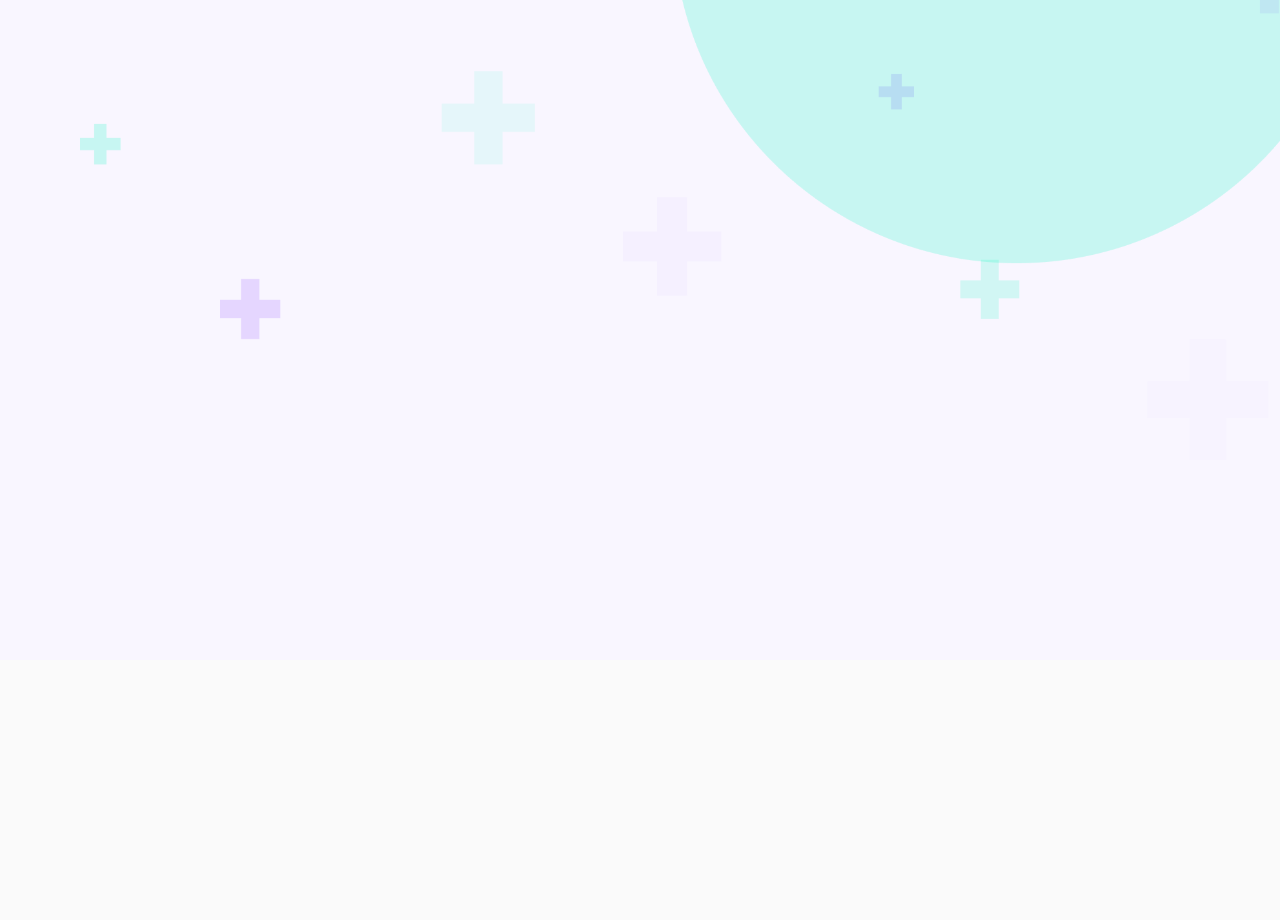
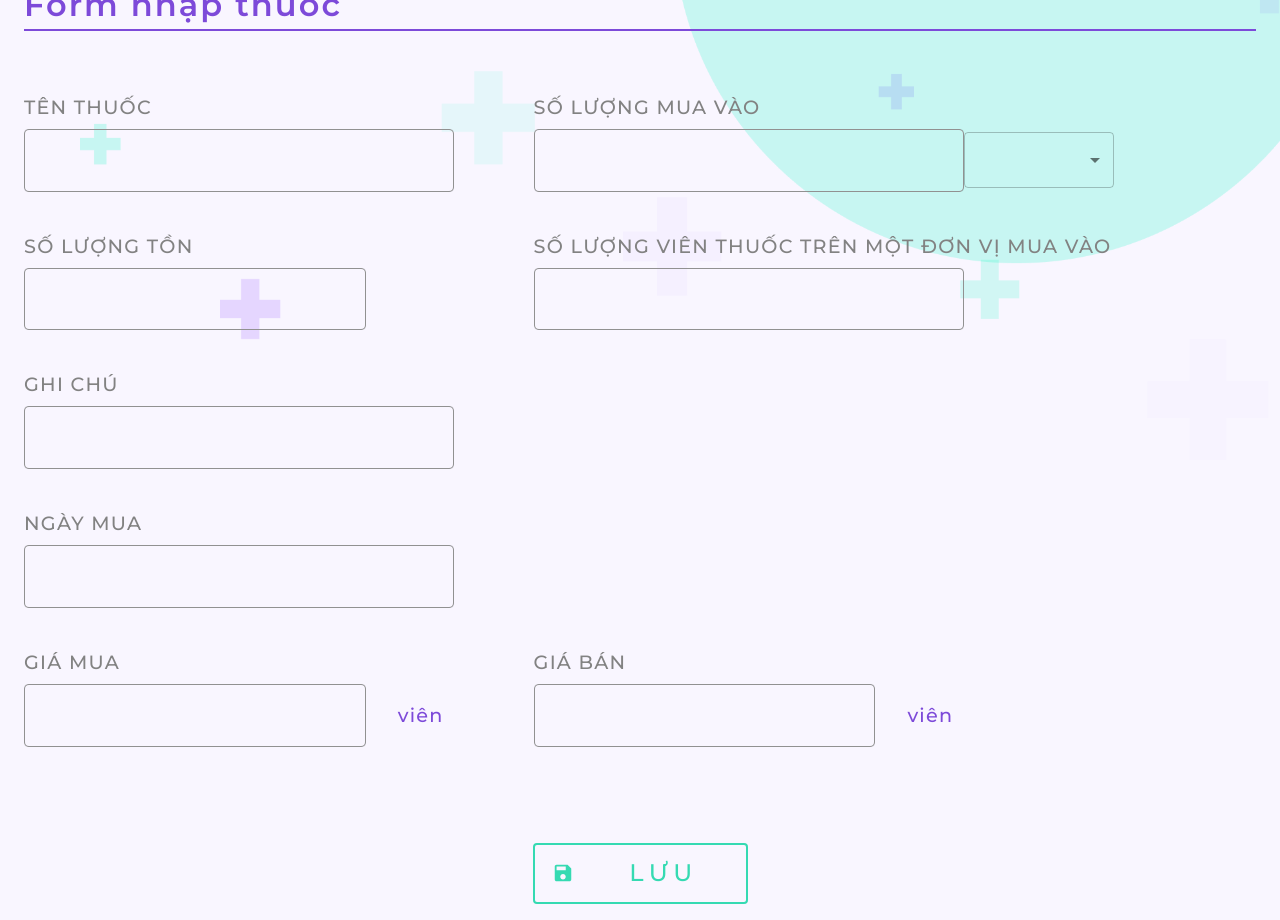
Before and after one commit to honggiakhanh/clinicms, a React (Create React App) app: page /medicine/add in a window 1280 px wide. Shown: the part 140-1060 px from the top of the page. Before the commit the page ends 800 px from the top, so only its background shows below. Built offline with nearby package versions, Linux system fonts and the light colour scheme.

Commit message:
add medicine add form

```diff
--- a/src/core/components/NavigationBar/NavBar.js
+++ b/src/core/components/NavigationBar/NavBar.js
@@ -1,29 +1,30 @@
-import { CardMedia } from '@material-ui/core';
-import BaseContainer from 'core/layout/BaseContainer/Container';
-import NavBarLink from './NavBarLink';
-import NavBarLogo from 'assets/img/NavbarLogo.png';
-import useStyles from './styles';
+import { Link } from "react-router-dom";
+import { CardMedia } from "@material-ui/core";
+import BaseContainer from "core/layout/BaseContainer/Container";
+import NavBarLink from "./NavBarLink";
+import NavBarLogo from "assets/img/NavbarLogo.png";
+import useStyles from "./styles";
 
 const NavBarItems = [
   {
     id: 1,
-    title: 'Quản lý dịch vụ',
-    pathname: '/service',
+    title: "Quản lý dịch vụ",
+    pathname: "/service",
   },
   {
     id: 2,
-    title: 'Quản lý thuốc',
-    pathname: '/medicine',
+    title: "Quản lý thuốc",
+    pathname: "/medicine",
   },
   {
     id: 3,
-    title: 'Quản lý lượt khám',
-    pathname: '/appointment',
+    title: "Quản lý lượt khám",
+    pathname: "/appointment",
   },
   {
     id: 4,
-    title: 'Thống kê doanh thu',
-    pathname: '/revenue',
+    title: "Thống kê doanh thu",
+    pathname: "/revenue",
   },
 ];
 
@@ -32,11 +33,14 @@ const NavBar = () => {
   return (
     <BaseContainer>
       <nav className={classes.navBar}>
-        <CardMedia
-          component='img'
-          src={NavBarLogo}
-          className={classes.navBarLogo}
-        />
+        <Link to="/">
+          <CardMedia
+            component="img"
+            src={NavBarLogo}
+            className={classes.navBarLogo}
+          />
+        </Link>
+
         <ul className={classes.navBarLinks}>
           {NavBarItems.map(({ id, title, pathname }) => (
             <NavBarLink title={title} key={id} pathname={pathname} />
--- a/src/core/layout/BaseContainer/styles.js
+++ b/src/core/layout/BaseContainer/styles.js
@@ -2,6 +2,6 @@ import { makeStyles } from '@material-ui/core';
 
 export default makeStyles({
   baseContainer: {
-    maxWidth: 1350,
+    maxWidth: 1600,
   },
 });
--- a/src/pages/MedicineManage/MedicineManage.js
+++ b/src/pages/MedicineManage/MedicineManage.js
@@ -8,7 +8,7 @@ import TableContainer from '@material-ui/core/TableContainer';
 import TableHead from '@material-ui/core/TableHead';
 import TablePagination from '@material-ui/core/TablePagination';
 import TableRow from '@material-ui/core/TableRow';
-import useStyles from './components/Hero/styles'
+import useStyles from './styles'
 
 const columns = [
     { id: 'STT', label: 'STT', type: 'interger'},
--- /dev/null
+++ b/src/pages/MedicineManage/components/AddMedicineForm/AddMedicineForm.js
@@ -0,0 +1,141 @@
+import React from "react";
+import useStyles from "./styles";
+import Typography from "@material-ui/core/Typography";
+import TextField from "@material-ui/core/TextField";
+import BaseContainer from "core/layout/BaseContainer/Container";
+import clsx from "clsx";
+
+import MenuItem from "@material-ui/core/MenuItem";
+import FormControl from "@material-ui/core/FormControl";
+import Select from "@material-ui/core/Select";
+
+import Button from "@material-ui/core/Button";
+import ButtonGroup from "@material-ui/core/ButtonGroup";
+import SaveIcon from "@material-ui/icons/Save";
+import DeleteIcon from "@material-ui/icons/Delete";
+
+const DropDownMenu = ({ type, setType }) => {
+  const classes = useStyles();
+
+  const types = ["lọ", "vỉ", "viên"];
+
+  const handleChange = (event) => {
+    setType(event.target.value);
+  };
+
+  return (
+    <FormControl variant="outlined" className={classes.dropdownmenu}>
+      <Select value={type} onChange={handleChange}>
+        <MenuItem value="">-</MenuItem>
+        <MenuItem value={types[0]}>{types[0]}</MenuItem>
+        <MenuItem value={types[1]}>{types[1]}</MenuItem>
+        <MenuItem value={types[2]}>{types[2]}</MenuItem>
+      </Select>
+    </FormControl>
+  );
+};
+
+const AddMedicineForm = () => {
+  const classes = useStyles();
+
+  const [type, setType] = React.useState("");
+
+  return (
+    <BaseContainer>
+      <form className={classes.form}>
+        <div className={classes.header}>
+          <Typography className={classes.title}>Form nhập thuốc</Typography>
+        </div>
+        <div className={classes.body}>
+          <div className={classes.span2}>
+            <Typography className={classes.text}>TÊN THUỐC</Typography>
+            <TextField
+              className={classes.textfieldinput}
+              variant="outlined"
+            ></TextField>
+          </div>
+          <div className={classes.span3}>
+            <Typography className={classes.text}>SỐ LƯỢNG MUA VÀO</Typography>
+            <div className={classes.dFlex}>
+              <TextField
+                className={classes.textfieldinput}
+                variant="outlined"
+              ></TextField>
+              <DropDownMenu type={type} setType={setType} />
+            </div>
+          </div>
+          <div className={classes.span2}>
+            <Typography className={classes.text}>SỐ LƯỢNG TỒN</Typography>
+            <div className={classes.dFlex}>
+              <TextField
+                className={classes.textfieldinput}
+                variant="outlined"
+              ></TextField>
+              <p className={classes.sidetype}>{type}</p>
+            </div>
+          </div>
+          <div className={classes.span3}>
+            <Typography className={classes.text}>
+              SỐ LƯỢNG VIÊN THUỐC TRÊN MỘT ĐƠN VỊ MUA VÀO
+            </Typography>
+            <div className={classes.dFlex}>
+              <TextField
+                className={classes.textfieldinput}
+                variant="outlined"
+              ></TextField>
+              <p className={classes.sidetype}>{type}</p>
+            </div>
+          </div>
+          <div className={classes.span4}>
+            <Typography className={classes.text}>GHI CHÚ</Typography>
+            <TextField
+              className={classes.textfieldinput}
+              variant="outlined"
+            ></TextField>
+          </div>
+          <div className={classes.span4}>
+            <Typography className={classes.text}>NGÀY MUA</Typography>
+            <TextField
+              className={classes.textfieldinput}
+              variant="outlined"
+            ></TextField>
+          </div>
+          <div className={classes.span2}>
+            <Typography className={classes.text}>GIÁ MUA</Typography>
+            <div className={classes.dFlex}>
+              <TextField
+                className={classes.textfieldinput}
+                variant="outlined"
+              ></TextField>
+              <p className={classes.sidetype}>viên</p>
+            </div>
+          </div>
+          <div className={classes.span2}>
+            <Typography className={classes.text}>GIÁ BÁN</Typography>
+            <div className={classes.dFlex}>
+              <TextField
+                className={classes.textfieldinput}
+                variant="outlined"
+              ></TextField>
+              <p className={classes.sidetype}>viên</p>
+            </div>
+          </div>
+        </div>
+        <div className={classes.buttongroup}>
+          <ButtonGroup className={classes.savebutton}>
+            <Button
+              color="primary"
+              size="large"
+              className={classes.savebuttonicon}
+              startIcon={<SaveIcon />}
+            >
+              Lưu
+            </Button>
+          </ButtonGroup>
+        </div>
+      </form>
+    </BaseContainer>
+  );
+};
+
+export default AddMedicineForm;
--- /dev/null
+++ b/src/pages/MedicineManage/components/AddMedicineForm/styles.js
@@ -0,0 +1,96 @@
+import { makeStyles } from "@material-ui/core";
+export default makeStyles({
+  form: {
+    paddingTop: "1em",
+    width: "100%",
+  },
+  header: {
+    marginBottom: "4rem",
+  },
+  title: {
+    fontSize: "2rem",
+    fontWeight: 600,
+    color: "#7D4AD9",
+    borderBottom: "2px solid #7D4AD9",
+    letterSpacing: "0.065em",
+  },
+  body: {
+    display: "grid",
+    gridTemplateColumns: "1fr 1fr 1fr 1fr 1fr",
+    gridGap: "3em",
+  },
+  text: {
+    fontSize: "1.2rem",
+    fontWeight: 500,
+    color: "#828282",
+    lineHeight: "24px",
+    letterSpacing: "0.065em",
+    marginBottom: "10px",
+  },
+  textfieldinput: {
+    "&>div>input": {
+      fontSize: "1.25rem",
+      border: "1px solid #BDBDBD",
+      borderRadius: "5px",
+      width: "400px",
+      "&:hover": {
+        zIndex: 999,
+        borderColor: "#7D4AD9",
+      },
+    },
+  },
+  span2: {
+    gridColumn: "span 2",
+  },
+  span3: {
+    gridColumn: "span 3",
+  },
+  span4: {
+    gridColumn: "span 4",
+  },
+  dFlex: {
+    display: "flex",
+    alignItems: "center",
+  },
+  dropdownmenu: {
+    paddingLeft: "2rem",
+    width: "150px",
+    "&>div:hover": {
+      zIndex: 999,
+      border: "#7D4AD9",
+    }
+  },
+  sidetype: {
+    paddingLeft: "2rem",
+    width: "150px",
+    fontSize: "1.2rem",
+    fontWeight: 500,
+    color: "#7D4AD9",
+    lineHeight: "24px",
+    letterSpacing: "0.065em",
+  },
+  buttongroup: {
+    marginTop: "5rem",
+    display: "flex",
+    justifyContent: "center",
+    alignItems: "center",
+  },
+  savebutton: {
+    margin: "1rem",
+
+    "&>button": {
+      border: "2px solid #35DAB2",
+      color: "#35DAB2",
+      width: "215px",
+      height: "61px",
+      fontSize: "24px",
+      letterSpacing: "0.22em",
+      display: "flex",
+      justifyContent: "space-between",
+      paddingRight: "2em",
+      "&:hover": {
+        borderColor: "black",
+      }
+    },
+  },
+});
--- a/src/routes.js
+++ b/src/routes.js
@@ -2,6 +2,7 @@ import { BrowserRouter as Router, Switch, Route } from 'react-router-dom';
 import Main from 'core/layout/MainLayout/Main';
 import LandingPage from 'pages/LandingPage/LandingPage';
 import MedicineManage from 'pages/MedicineManage/MedicineManage';
+import AddMedicineForm from 'pages/MedicineManage/components/AddMedicineForm/AddMedicineForm'
 
 const AppRouter = () => {
   return (
@@ -10,6 +11,7 @@ const AppRouter = () => {
         <Switch>
           <Route path='/' exact component={LandingPage} />
           <Route path='/medicine' exact component={MedicineManage} />
+          <Route path='/medicine/add' exact component={AddMedicineForm} />
         </Switch>
       </Main>
     </Router>
```
Also changed, not shown: src/pages/MedicineManage/styles.js (renamed from src/pages/MedicineManage/components/Hero/styles.js).
